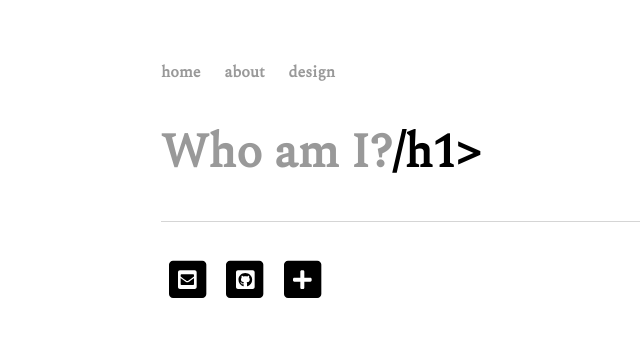
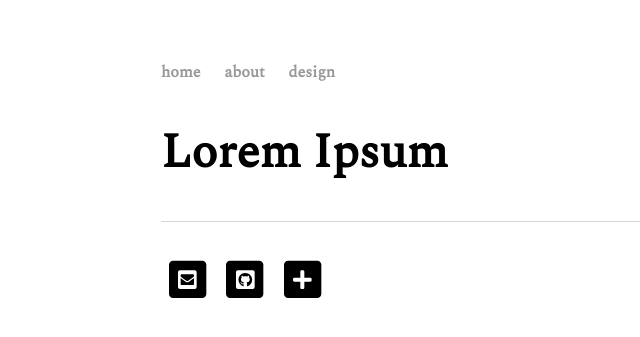
Before and after one commit to caIcutec/caIcutec.github.io, a Jekyll site: the page built from index.html, in a window 1280 px wide. Shown: the top 337 px of the page, without its empty margins (31-671 px from the left). Built offline with Jekyll 4.4.1, drawn with Linux system fonts in a browser that asks for light colours; nearby versions of some CDN libraries.

Commit message:
Update index.html

```diff
--- a/index.html
+++ b/index.html
@@ -3,5 +3,5 @@ layout: default
 title: Jack Yang
 ---
 <div class="blurb">
-	<h1><a href="/about/" style="text-decoration:none;">Who am I?</a>/h1>
+	<h1>Lorem Ipsum</h1>
 </div>
```
